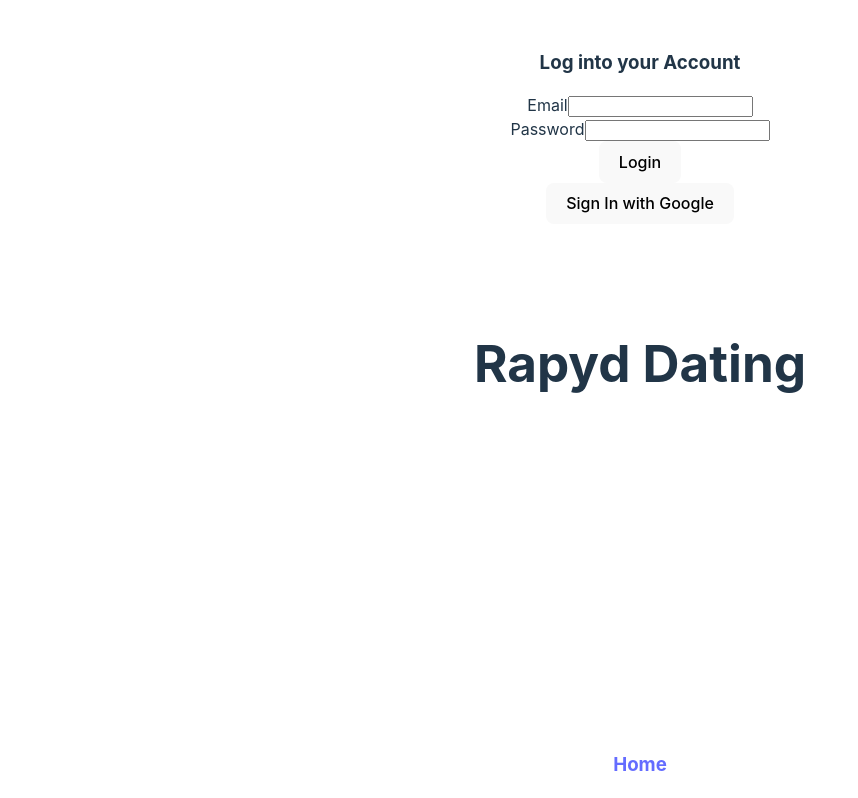
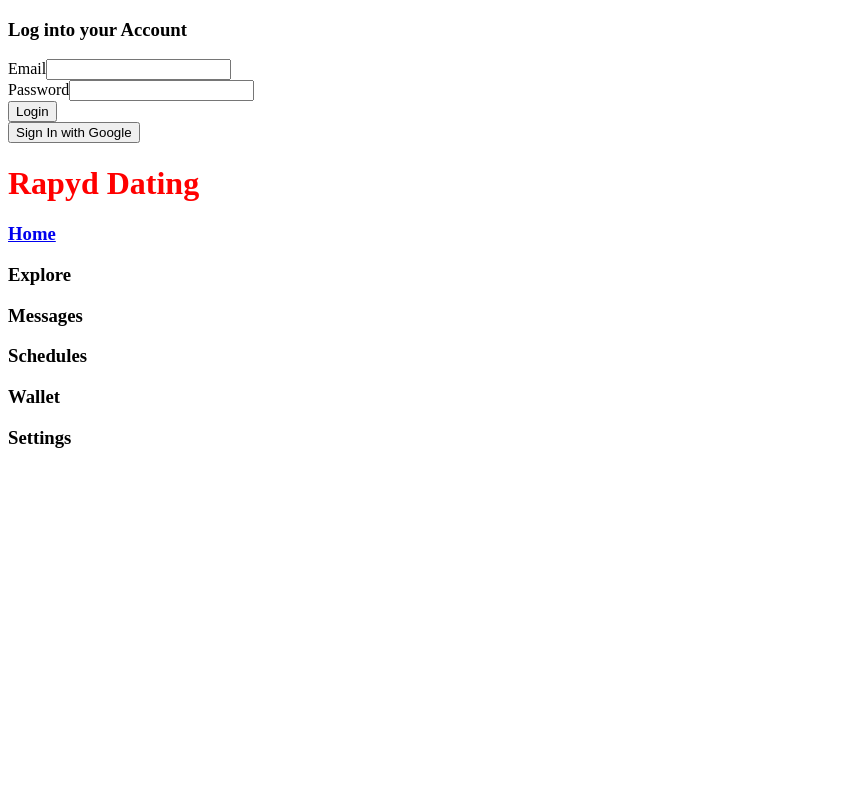
Before and after one commit to tobySolutions/Rapyd-Hackathon, a React (Vite) app in the folder rapiddate/: page /login in a window 1280 px wide. Shown: the top 798 px of the page, without its empty margins (0-858 px from the left). Built offline with nearby package versions, Linux system fonts and the light colour scheme; no server answers.

Commit message:
started the ui and repaired the routing

```diff
--- a/rapiddate/package.json
+++ b/rapiddate/package.json
@@ -9,10 +9,16 @@
     "preview": "vite preview"
   },
   "dependencies": {
+    "@emotion/react": "^11.10.4",
+    "@emotion/styled": "^11.10.4",
+    "@mui/icons-material": "^5.10.3",
+    "@mui/material": "^5.10.4",
+    "@mui/utils": "^5.10.3",
     "@reduxjs/toolkit": "^1.8.5",
     "firebase": "^9.9.4",
     "react": "^18.2.0",
     "react-dom": "^18.2.0",
+    "react-icons": "^4.4.0",
     "react-redux": "^8.0.2",
     "react-router-dom": "^6.3.0",
     "redux": "^4.2.0"
--- a/rapiddate/src/App.css
+++ b/rapiddate/src/App.css
@@ -1,41 +1 @@
-#root {
-  max-width: 1280px;
-  margin: 0 auto;
-  padding: 2rem;
-  text-align: center;
-}
-
-.logo {
-  height: 6em;
-  padding: 1.5em;
-  will-change: filter;
-}
-.logo:hover {
-  filter: drop-shadow(0 0 2em #646cffaa);
-}
-.logo.react:hover {
-  filter: drop-shadow(0 0 2em #61dafbaa);
-}
-
-@keyframes logo-spin {
-  from {
-    transform: rotate(0deg);
-  }
-  to {
-    transform: rotate(360deg);
-  }
-}
-
-@media (prefers-reduced-motion: no-preference) {
-  a:nth-of-type(2) .logo {
-    animation: logo-spin infinite 20s linear;
-  }
-}
-
-.card {
-  padding: 2em;
-}
-
-.read-the-docs {
-  color: #888;
-}
+@import url(https://fonts.googleapis.com/css?family=Roboto:100,100italic,300,300italic,regular,italic,500,500italic,700,700italic,900,900italic);
--- a/rapiddate/src/App.jsx
+++ b/rapiddate/src/App.jsx
@@ -17,7 +17,7 @@
             <Route exact path="/register" element={<Register />} />
             <Route path="/login" element={<Login />} />
           </Routes>
-          <PrivateRoute exact path="*" element={<Dashboard />} />
+          <PrivateRoute  path="*" element={<Dashboard />} />
         </BrowserRouter>
       </AuthProvider>
     </div>
--- a/rapiddate/src/Components/Authentication/Login/Login.jsx
+++ b/rapiddate/src/Components/Authentication/Login/Login.jsx
@@ -5,6 +5,7 @@
 import { useDispatch } from 'react-redux'
 
 const Login = () => {
+
     const [data, setData] = useState({
         email: "",
         password: "",
--- a/rapiddate/src/Components/Authentication/Login/emailAuthLogin.js
+++ b/rapiddate/src/Components/Authentication/Login/emailAuthLogin.js
@@ -23,7 +23,8 @@
         await updateDoc(doc(db, "Users", result.user.uid), {
             isOnline: true,
         });
-            dispatch(setUser(dbResult))
+        dispatch(setUser(dbResult))
+        localStorage.setItem('user', JSON.stringify(dbResult));
         history("/");
     } catch (err) {
         setData({ ...data, error: err.message, loading: false });
--- a/rapiddate/src/Components/Sidebar/Sidebar.jsx
+++ b/rapiddate/src/Components/Sidebar/Sidebar.jsx
@@ -1,10 +1,11 @@
 import React from 'react'
 import {Link} from "react-router-dom"
+import styles from "./Sidebar.module.css"
 
 const Sidebar = () => {
     return (
         <div>
-            <h1 className="logo">Rapyd Dating</h1>
+            <h1 className={styles.logo}>Rapyd Dating</h1>
             <div className="nav-menu">
                 <Link to="/">
                     <div className="nav-item selected">
--- a/rapiddate/src/Components/Sidebar/Sidebar.module.css
+++ b/rapiddate/src/Components/Sidebar/Sidebar.module.css
@@ -0,0 +1,3 @@
+.logo{
+    color:red;
+}
--- a/rapiddate/src/Pages/DashBoard/Dashboard.jsx
+++ b/rapiddate/src/Pages/DashBoard/Dashboard.jsx
@@ -2,8 +2,12 @@
 import Sidebar from '../../Components/Sidebar/Sidebar'
 import { Route, Routes } from 'react-router-dom'
 import Explore from '../../Components/Explore/Explore'
+import { useSelector } from 'react-redux'
+import { showUser } from '../../redux/User/UserSlice'
 
 const Dashboard = () => {
+  const user = useSelector(showUser)
+  console.log(user)
   return (
     <div>
       <div className="leftDashboard">
--- a/rapiddate/src/index.css
+++ /dev/null
@@ -1,70 +0,0 @@
-:root {
-  font-family: Inter, Avenir, Helvetica, Arial, sans-serif;
-  font-size: 16px;
-  line-height: 24px;
-  font-weight: 400;
-
-  color-scheme: light dark;
-  color: rgba(255, 255, 255, 0.87);
-  background-color: #242424;
-
-  font-synthesis: none;
-  text-rendering: optimizeLegibility;
-  -webkit-font-smoothing: antialiased;
-  -moz-osx-font-smoothing: grayscale;
-  -webkit-text-size-adjust: 100%;
-}
-
-a {
-  font-weight: 500;
-  color: #646cff;
-  text-decoration: inherit;
-}
-a:hover {
-  color: #535bf2;
-}
-
-body {
-  margin: 0;
-  display: flex;
-  place-items: center;
-  min-width: 320px;
-  min-height: 100vh;
-}
-
-h1 {
-  font-size: 3.2em;
-  line-height: 1.1;
-}
-
-button {
-  border-radius: 8px;
-  border: 1px solid transparent;
-  padding: 0.6em 1.2em;
-  font-size: 1em;
-  font-weight: 500;
-  font-family: inherit;
-  background-color: #1a1a1a;
-  cursor: pointer;
-  transition: border-color 0.25s;
-}
-button:hover {
-  border-color: #646cff;
-}
-button:focus,
-button:focus-visible {
-  outline: 4px auto -webkit-focus-ring-color;
-}
-
-@media (prefers-color-scheme: light) {
-  :root {
-    color: #213547;
-    background-color: #ffffff;
-  }
-  a:hover {
-    color: #747bff;
-  }
-  button {
-    background-color: #f9f9f9;
-  }
-}
--- a/rapiddate/src/main.jsx
+++ b/rapiddate/src/main.jsx
@@ -1,7 +1,6 @@
 import React from 'react'
 import ReactDOM from 'react-dom/client'
 import App from './App'
-import './index.css'
 import {Provider} from "react-redux"
 import { store } from './redux/store'
 
--- a/rapiddate/src/redux/User/UserSlice.js
+++ b/rapiddate/src/redux/User/UserSlice.js
@@ -1,10 +1,9 @@
 import { createSlice } from "@reduxjs/toolkit"
 
-
-
+const data = localStorage.getItem('user')
 const initialState = {
     user: {
-        uid: 1234,
+        uid:1234,
     }
 }
 
```
Also changed, not shown: 1 other file (tests, documents, lock files or other folders).
